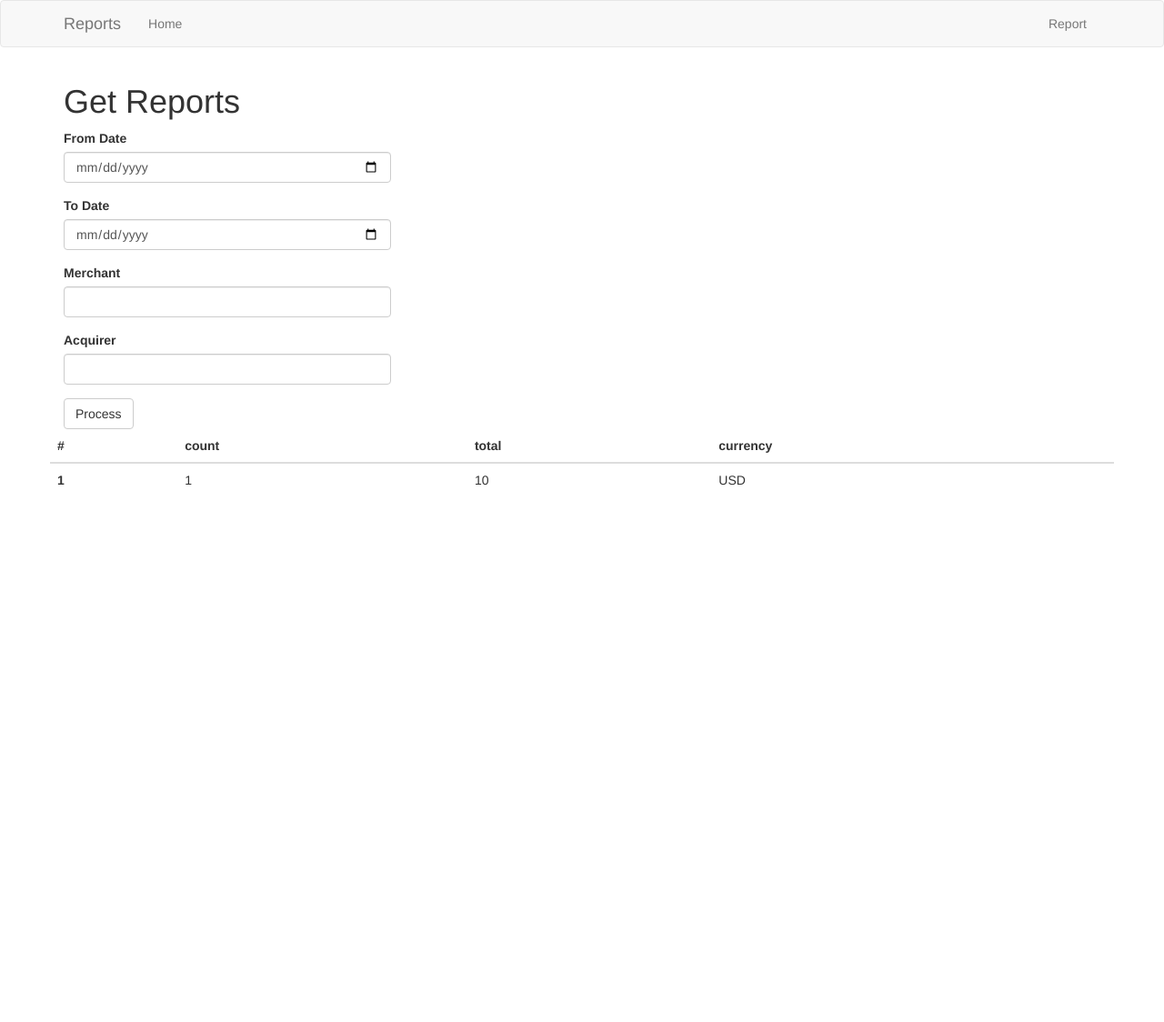
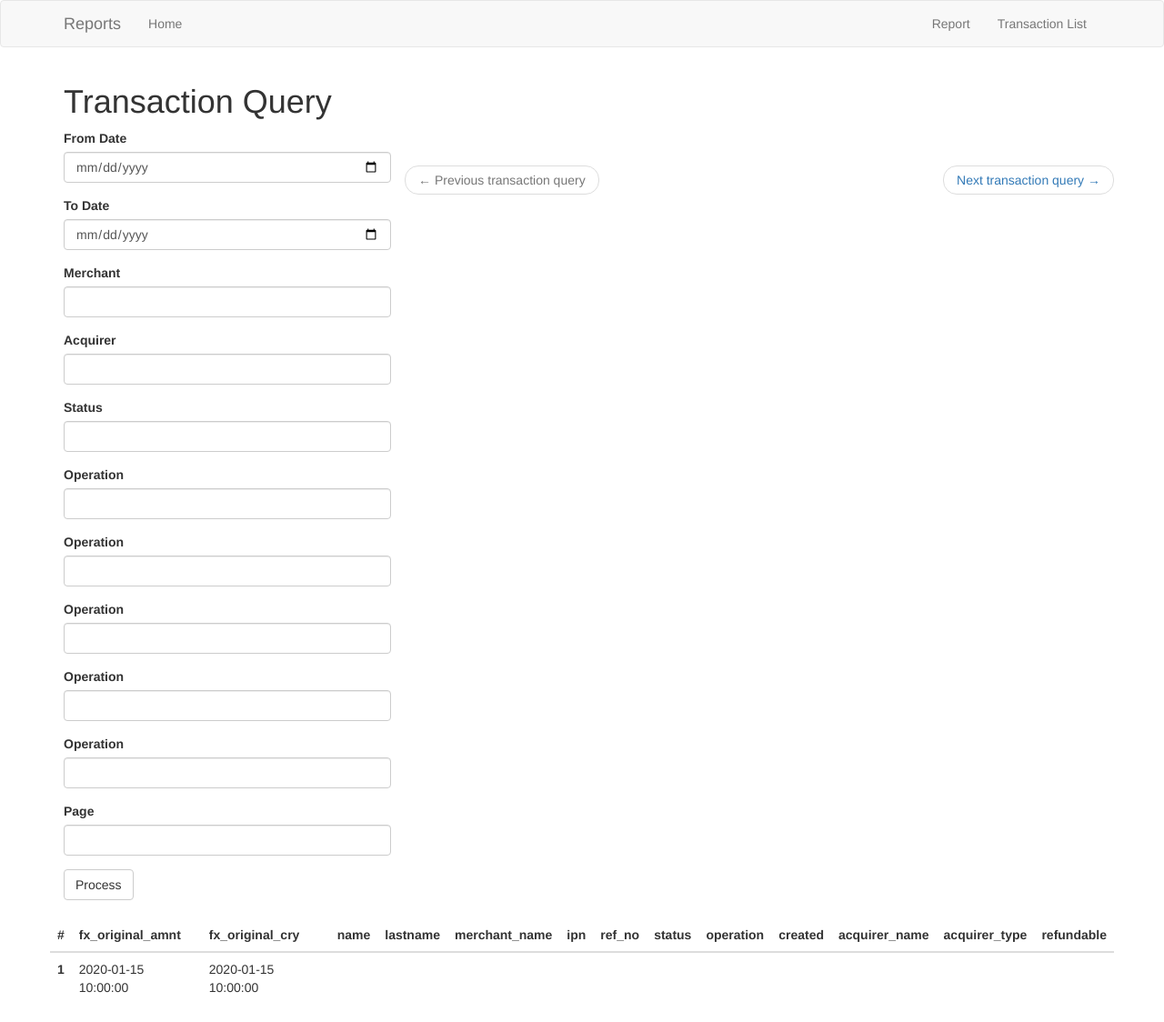
Before and after one commit to ozansenturk/restful_integration, a Flask app: template app/templates/transaction_query.html in a window 1280 px wide. Shown: the whole page at 91% size. Before the commit the page ends 534 px from the top, so only its background shows below. Run offline with Flask 2, Linux system fonts and the light colour scheme; the template is opened without the code that fills it: values that come from a table or form of the project are taken from there, most other values are stand-ins (such as "Sample title", 1, 10 or a date in 2020); some libraries are stand-ins or nearby versions.

Commit message:
transaction query partially worked

```diff
--- a/app/main/forms.py
+++ b/app/main/forms.py
@@ -11,3 +11,17 @@ class ReportForm(FlaskForm):
     merchant = StringField('Merchant')
     acquirer = StringField('Acquirer')
     submit = SubmitField('Process')
+
+
+class TransactionQueryForm(ReportForm):
+
+    status = StringField('Status')
+    operation = StringField('Operation')
+
+    payment_method = StringField('Operation')
+    error_code = StringField('Operation')
+    filter_field = StringField('Operation')
+    filter_value = StringField('Operation')
+    page = StringField('Page')
+
+    submit = SubmitField('Process')
--- a/app/templates/base.html
+++ b/app/templates/base.html
@@ -20,6 +20,7 @@
                 <ul class="nav navbar-nav navbar-right">
 
                     <li><a href="{{ url_for('main.report') }}">{{ 'Report' }}</a></li>
+                     <li><a href="{{ url_for('main.transaction_query', page=1) }}">{{ 'Transaction List' }}</a></li>
 
                 </ul>
             </div>
--- a/app/templates/transaction_query.html
+++ b/app/templates/transaction_query.html
@@ -2,7 +2,7 @@
 {% import 'bootstrap/wtf.html' as wtf %}
 
 {% block app_content %}
-    <h1>Get Reports</h1>
+    <h1>Transaction Query</h1>
     <div class="row">
         <div class="col-md-4">
             {{ wtf.quick_form(form) }}
@@ -14,26 +14,51 @@
           <tr>
 
               <th scope="col">#</th>
-              <th>count</th>
-              <th>total</th>
-              <th>currency</th>
+              <th>fx_original_amnt</th>
+              <th>fx_original_cry</th>
+              <th>name</th>
+              <th>lastname</th>
+              <th>merchant_name</th>
+              <th>ipn</th>
+              <th>ref_no</th>
+              <th>status</th>
+              <th>operation</th>
+              <th>created</th>
+              <th>acquirer_name</th>
+              <th>acquirer_type</th>
+              <th>refundable</th>
 
           </tr>
      </thead>
      <tbody>
-    {% for report in reports %}
+    {% for transaction_query in transaction_queries %}
            <tr>
 
                <th scope="row">{{ loop.index}}</th>
 
 
-               <td>{{ report.count }}</td>
-               <td>{{ report.total }}</td>
-               <td>{{ report.currency }}</td>
+               <td>{{ transaction_query.updated_at }}</td>
+               <td>{{ transaction_query.created_at }}</td>
+
 
            </tr>
     {% endfor %}
-
+     <div>
+     <nav aria-label="...">
+        <ul class="pager">
+            <li class="previous{% if not prev_url %} disabled{% endif %}">
+                <a href="{{ prev_url or '#' }}">
+                    <span aria-hidden="true">&larr;</span> {{ 'Previous transaction query' }}
+                </a>
+            </li>
+            <li class="next{% if not next_url %} disabled{% endif %}">
+                <a href="{{ next_url or '#' }}">
+                    {{ 'Next transaction query' }} <span aria-hidden="true">&rarr;</span>
+                </a>
+            </li>
+        </ul>
+    </nav>
+    </div>
 
      </tbody>
       </table>
```
Also changed, not shown: app/api/utils.py (+9 -0 lines), app/main/views.py (+69 -5 lines), tests/test_basics.py (+9 -1 lines).
